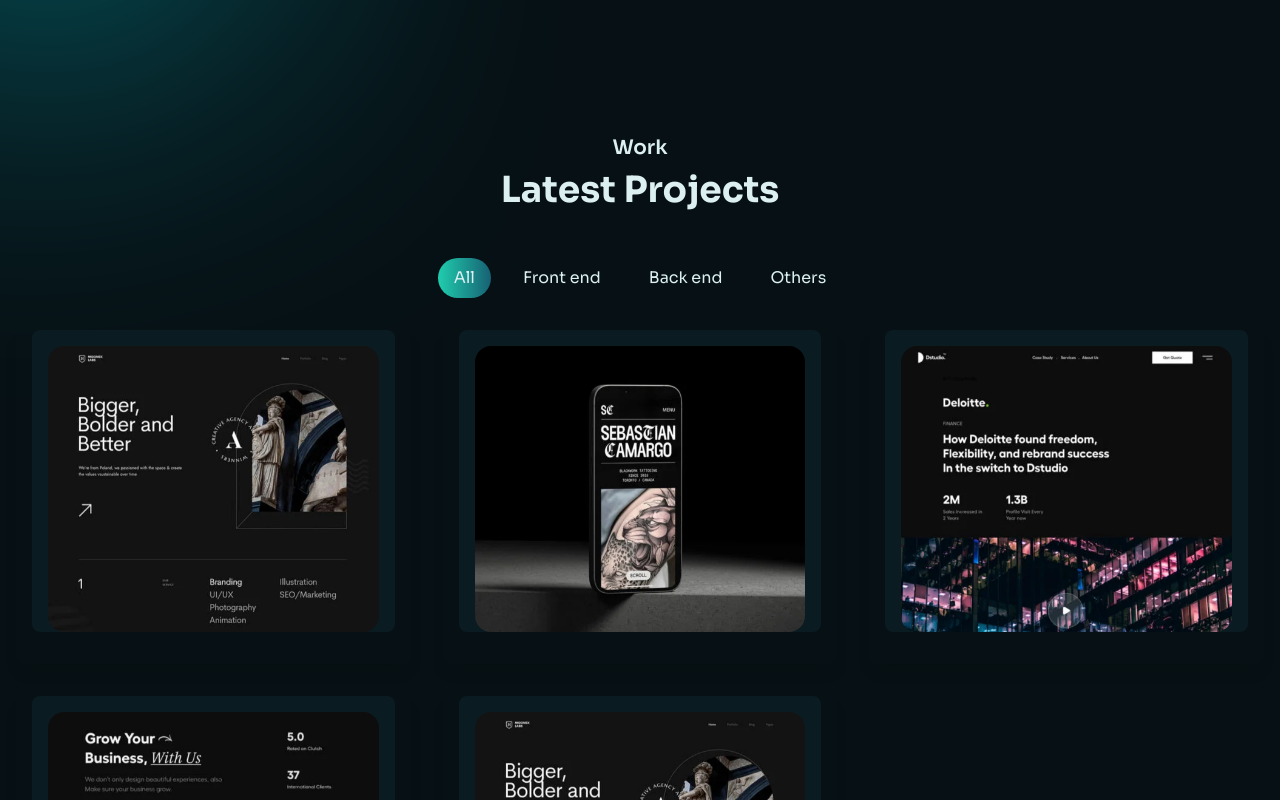
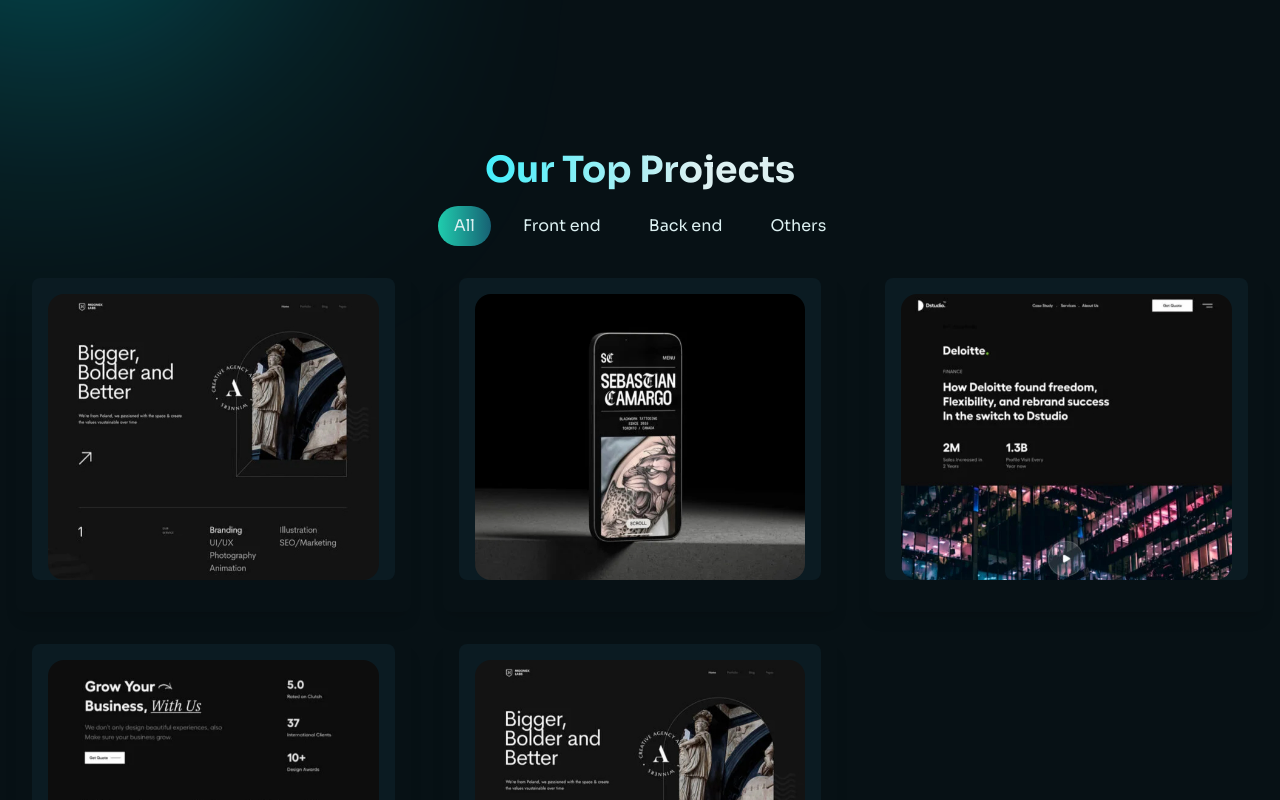
Before and after one commit to DEVELEVEN-io/develeven-io, a Next.js app: page / in a window 1280 px wide. Shown: the part 680-1480 px from the top of the page. Built offline with nearby package versions, Linux system fonts and the light colour scheme.

Commit message:
feat: 🦅 finally added my custom animated filter buttons 🤩

```diff
--- a/src/app/globals.css
+++ b/src/app/globals.css
@@ -60,7 +60,7 @@
     @apply w-full;
   }
 
-  @media (max-width: 396px) {
+  @media (max-width: 406px) {
     .hireBtn {
       padding: 8px 0 !important;
       font-size: 0.9rem !important;
--- /dev/null
+++ b/src/components/Cards.tsx
@@ -0,0 +1,37 @@
+import { motion } from 'framer-motion';
+import Image from 'next/image';
+
+const Cards = ({ project }) => {
+  return (
+    <motion.div
+      className="prt-card bg-white rounded-lg shadow-lg overflow-hidden"
+      layout
+      initial={{ opacity: 0, scale: 0.95 }}
+      animate={{ opacity: 1, scale: 1 }}
+      exit={{ opacity: 0, scale: 0.95 }}
+      transition={{ duration: 0.3 }}
+    >
+      <div className="prt-image bg-bglight mx-4 pt-4 pb-0 px-4 rounded-lg relative">
+        <div className="gallery-item">
+          <Image src={project.image} alt={project.title} className="object-cover" />
+        </div>
+      </div>
+      <div className="prt-desc p-4">
+                    {/* <div className="prt-overlay absolute inset-0 bg-black bg-opacity-40 flex items-center justify-center opacity-0 transition-opacity duration-300 hover:opacity-100">
+              <a href={project.liveDemo} target="_blank" className="prt-icon text-white mx-2">
+                <AiFillEye size={24} />
+              </a>
+              <a href={project.code} target="_blank" className="prt-icon text-white mx-2">
+                <AiFillGithub size={24} />
+              </a>
+            </div> */}
+          {/* <h3 className="text-lg font-semibold text-gray-800 mb-2">{project.title}</h3>
+          <a href={project.liveDemo} target="_blank" className="btn secondary-btn sm bg-blue-600 text-white py-2 px-4 rounded-lg hover:bg-blue-700 transition duration-300">
+            Live Demo
+          </a> */}
+      </div>
+    </motion.div>
+  );
+};
+
+export default Cards;
--- a/src/components/Filter.jsx
+++ /dev/null
@@ -1,46 +0,0 @@
-import { useEffect } from "react";
-
-const Filter = ({ setActiveCategory, activeCategory, setFiltered, data }) => {
-  useEffect(() => {
-    if (activeCategory === "all") {
-      setFiltered(data);
-      return;
-    }
-    const filtered = data.filter((item) =>
-      item.category === activeCategory
-    );
-
-    setFiltered(filtered);
-  }, [activeCategory, data, setFiltered]);
-
-  return (
-    <div className="filter-container">
-      <button
-        className={activeCategory === "all" ? "active" : ""}
-        onClick={() => setActiveCategory("all")}
-      >
-        All
-      </button>
-      <button
-        className={activeCategory === "website" ? "active" : ""}
-        onClick={() => setActiveCategory("website")}
-      >
-        Websites
-      </button>
-      <button
-        className={activeCategory === "app" ? "active" : ""}
-        onClick={() => setActiveCategory("app")}
-      >
-        Apps
-      </button>
-      <button
-        className={activeCategory === "uiux" ? "active" : ""}
-        onClick={() => setActiveCategory("uiux")}
-      >
-        UI/UX
-      </button>
-    </div>
-  );
-};
-
-export default Filter;
--- /dev/null
+++ b/src/components/FilterButtons.tsx
@@ -0,0 +1,57 @@
+import { motion } from 'framer-motion';
+import { useState } from 'react';
+
+const FilterButtons = ({ filter, setFilter }) => {
+  const buttons = [
+    { label: 'All', value: 'all' },
+    { label: 'Front end', value: 'frontend' },
+    { label: 'Back end', value: 'backend' },
+    { label: 'Others', value: 'others' },
+  ];
+
+  const [activeIndex, setActiveIndex] = useState(buttons.findIndex(button => button.value === filter));
+
+  const handleClick = (value, index) => {
+    setFilter(value);
+    setActiveIndex(index);
+  };
+
+  return (
+    <div className="flex justify-center mb-8">
+      <div className="filter-btns flex space-x-4 relative">
+        {buttons.map((button, index) => (
+
+          <div key={button.value}>
+          <motion.div
+            className="absolute z-[-10] top-[0px]"
+            initial={{ x: 0 }}
+            animate={{
+              x:
+                index < activeIndex
+                  ? 100
+                  : index > activeIndex
+                  ? -100
+                  : 0,
+            }}
+            transition={{ type: 'spring', stiffness: 150, damping: 20 }}
+            style={{ position: 'relative' }}
+          >
+            <button
+              className={`filter-btn absolute text-tran px-4 py-2 rounded-lg ${filter === button.value ? 'active' : 'inactive'} transition duration-300`}
+            >
+              {button.label}
+            </button>
+            </motion.div>
+            <button
+              className={`filter-btn px-4 py-2 rounded-lg z-[20] ${filter === button.value ? '' : 'inactive'} transition duration-300`}
+              onClick={() => handleClick(button.value, index)}
+            >{button.label}</button>
+          </div>
+        ))}
+
+      </div>
+    </div>
+  );
+};
+
+export default FilterButtons;
--- a/src/components/Gallery.jsx
+++ /dev/null
@@ -1,22 +0,0 @@
-import Image from "next/image";
-
-const Gallery = ({ gallery }) => {
-  if (!gallery || !gallery.src) {
-    return null;
-  }
-
-  return (
-    <div className="bg-bglight mx-4 pt-4 pb-0 px-4 rounded-lg">
-      <div className="gallery-item">
-        <Image
-          src={gallery.src}
-          alt={`Gallery item ${gallery.id}`}
-          width={400}
-          height={300}
-        />
-      </div>
-    </div>
-  );
-};
-
-export default Gallery;
--- a/src/layouts/Work/Work.tsx
+++ b/src/layouts/Work/Work.tsx
@@ -1,8 +1,9 @@
 "use client";
 
-import { AnimatePresence, motion } from 'framer-motion';
-import Image from 'next/image';
+import { AnimatePresence } from 'framer-motion';
 import { useState } from 'react';
+import Cards from '../../components/Cards';
+import FilterButtons from '../../components/FilterButtons';
 import { images } from "../../data";
 
 const Work = () => {
@@ -56,74 +57,18 @@ const Work = () => {
   return (
     <section className="work-section py-16 bg-gray-100" id="work">
       <div className="container mx-auto px-4">
-        <div className="mb-12 text-center">
-          <h3 className="text-xl font-semibold text-gray-600 mb-2">Work</h3>
-          <h1 className="text-4xl font-bold text-gray-800">Latest Projects</h1>
+        <div className="mb-4 text-center">
+          <h2 className="text-4xl font-bold my-4 textGradient2">Our Top Projects</h2>
         </div>
 
-        <div className="flex justify-center mb-8">
-          <div className="filter-btns flex space-x-4">
-            <button
-              className={`filter-btn px-4 py-2 rounded-lg ${filter === 'all' ? 'active' : 'inactive'} transition duration-300`}
-              onClick={() => setFilter('all')}
-            >
-              All
-            </button>
-            <button
-              className={`filter-btn px-4 py-2 rounded-lg ${filter === 'frontend' ? 'active' : 'inactive'} transition duration-300`}
-              onClick={() => setFilter('frontend')}
-            >
-              Front end
-            </button>
-            <button
-              className={`filter-btn px-4 py-2 rounded-lg ${filter === 'backend' ? 'active' : 'inactive'} transition duration-300`}
-              onClick={() => setFilter('backend')}
-            >
-              Back end
-            </button>
-            <button
-              className={`filter-btn px-4 py-2 rounded-lg ${filter === 'others' ? 'active' : 'inactive'} transition duration-300`}
-              onClick={() => setFilter('others')}
-            >
-              Others
-            </button>
-          </div>
-        </div>
+        {/* Filter Buttons */}
+        <FilterButtons filter={filter} setFilter={setFilter} />
 
+        {/* Projects Grid */}
         <div className="portfolio-items grid grid-cols-1 sm:grid-cols-2 lg:grid-cols-3 gap-8">
           <AnimatePresence>
             {filteredProjects.map((project) => (
-              <motion.div
-                key={project.id}
-                className="prt-card bg-white rounded-lg shadow-lg overflow-hidden"
-                layout
-                initial={{ opacity: 0, scale: 0.95 }}
-                animate={{ opacity: 1, scale: 1 }}
-                exit={{ opacity: 0, scale: 0.95 }}
-                transition={{ duration: 0.3 }}
-              >
-                <div className="prt-image bg-bglight mx-4 pt-4 pb-0 px-4 rounded-lg relative">
-                  <div className="gallery-item">
-                    <Image src={project.image} alt={project.title} className="object-cover" />
-                  </div>
-
-                  {/* <div className="prt-overlay absolute inset-0 bg-black bg-opacity-40 flex items-center justify-center opacity-0 transition-opacity duration-300 hover:opacity-100">
-                    <a href={project.liveDemo} target="_blank" className="prt-icon text-white mx-2">
-                      <AiFillEye size={24} />
-                    </a>
-                    <a href={project.code} target="_blank" className="prt-icon text-white mx-2">
-                      <AiFillGithub size={24} />
-                    </a>
-                  </div> */}
-
-                </div>
-                <div className="prt-desc p-4">
-                  {/* <h3 className="text-lg font-semibold text-gray-800 mb-2">{project.title}</h3>
-                  <a href={project.liveDemo} target="_blank" className="btn secondary-btn sm bg-blue-600 text-white py-2 px-4 rounded-lg hover:bg-blue-700 transition duration-300">
-                    Live Demo
-                  </a> */}
-                </div>
-              </motion.div>
+              <Cards key={project.id} project={project} />
             ))}
           </AnimatePresence>
         </div>
--- a/tailwind.config.ts
+++ b/tailwind.config.ts
@@ -22,6 +22,7 @@ module.exports = {
       lightgray: "#6c7a7a",
       ff: "#FFFFFF",
       zz: "#000000",
+      tran: "#00000000",
     },
     backgroundImage: (theme) => ({
       "gradient-to-r": "linear-gradient(to right, var(--tw-gradient-stops))",
```
